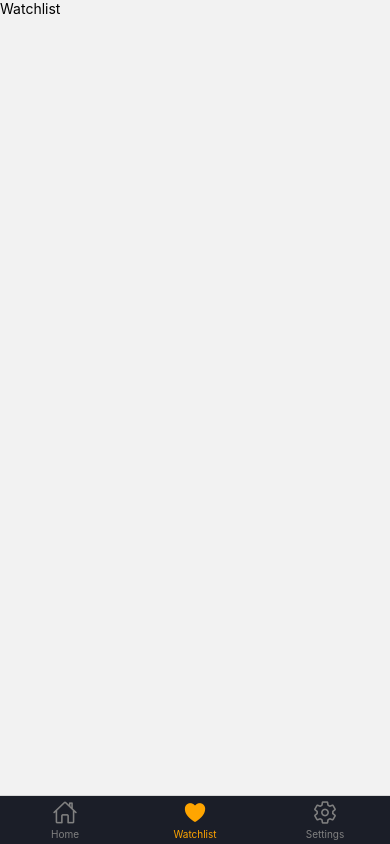
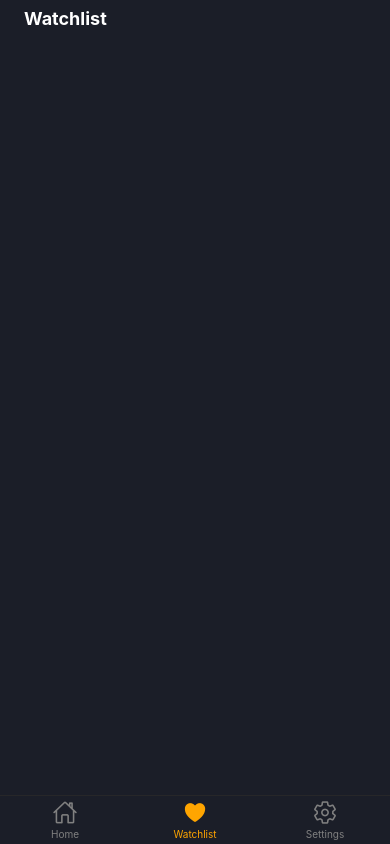
Before and after one commit to pawel-hajdo/CS-Items-DB-App, a React Native app in the folder CS2_Items_DB_App/: screen /Watchlist in a window 390 px wide. Built offline with nearby package versions, Linux system fonts and the light colour scheme; no server answers.

Commit message:
app global bg theme watchlist icon

```diff
--- a/CS2_Items_DB_App/App.tsx
+++ b/CS2_Items_DB_App/App.tsx
@@ -1,6 +1,6 @@
 import 'react-native-gesture-handler';
 import React, {useEffect, useState} from 'react';
-import { NavigationContainer } from '@react-navigation/native';
+import {DarkTheme, NavigationContainer} from '@react-navigation/native';
 import BottomMenuNavigation from "./navigation/BottomMenuNavigation.jsx";
 import AsyncStorage from '@react-native-async-storage/async-storage';
 
@@ -47,7 +47,7 @@ function App(): React.JSX.Element {
         await AsyncStorage.setItem("musicKits", JSON.stringify(musicKits));
     }
     return (
-      <NavigationContainer>
+      <NavigationContainer theme={DarkTheme}>
           <BottomMenuNavigation/>
       </NavigationContainer>
     );
--- a/CS2_Items_DB_App/screens/ItemDetailsPage.jsx
+++ b/CS2_Items_DB_App/screens/ItemDetailsPage.jsx
@@ -1,5 +1,5 @@
 import {globalStyles} from "../styles/globalStyles";
-import {View, Text, Image, StyleSheet, ScrollView, FlatList} from "react-native";
+import {View, Text, Image, StyleSheet, ScrollView, FlatList, TouchableOpacity} from "react-native";
 import React, {useEffect, useState} from "react";
 import {getSkinsFromApi} from "../api/SkinsApiManager";
 import ItemRarityBar from "../components/ItemRarityBar";
@@ -7,7 +7,7 @@ import ItemTile from "../components/itemTile";
 import BoxTile from "../components/boxTile";
 import {getPriceForItem} from "../api/SkinPricesApiManager";
 import PriceTableRow from "../components/priceTableRow";
-
+import Icon from 'react-native-vector-icons/Ionicons';
 
 const wears = [
     {name: "Factory New" },
@@ -54,13 +54,20 @@ const ItemDetailsPage = ({ route, navigation })  => {
         setMarketData(prices);
     };
 
+    const addToWatchlist = () => {
+        // Logika dodawania itemu do watchlisty
+        console.log(`${itemName} added to watchlist`);
+    };
+
     return (
         <View style={[globalStyles.container, {paddingLeft: 0}, {paddingRight: 0}]}>
+            <TouchableOpacity onPress={() => addToWatchlist()} style={styles.watchlistIcon}>
+                <Icon name="heart-outline" size={32} color="#fff"/>
+            </TouchableOpacity>
             <Image source={{ uri: itemImage }} style={styles.itemImage} resizeMode="contain"/>
             <ScrollView style={styles.detailsContainer}>
                 <Text style={styles.itemName}>{itemName}</Text>
                 <ItemRarityBar quality = {itemRarity}/>
-
                 <View style={styles.collectionsContainer}>
                     {itemDetails.collections && itemDetails.collections.length > 0 && (
                         <>
@@ -113,7 +120,13 @@ const styles = StyleSheet.create({
         fontWeight: "bold",
         marginTop: 8,
         marginBottom: 8,
-        textAlign: "center"
+        textAlign: "center",
+    },
+    watchlistIcon: {
+        position: "absolute",
+        right: 8,
+        top: 8,
+        zIndex: 5
     },
     itemImage: {
         marginTop: 16,
--- a/CS2_Items_DB_App/screens/WatchlistPage.jsx
+++ b/CS2_Items_DB_App/screens/WatchlistPage.jsx
@@ -1,7 +1,10 @@
-import {Text} from "react-native";
+import {Text, View} from "react-native";
+import {globalStyles} from "../styles/globalStyles";
 const WatchlistPage = ({ navigation })  => {
     return (
-      <Text>Watchlist</Text>
+        <View style={globalStyles.container}>
+            <Text style={[globalStyles.headlineText, {paddingTop: 8}]}>Watchlist</Text>
+        </View>
     );
 }
 
```
